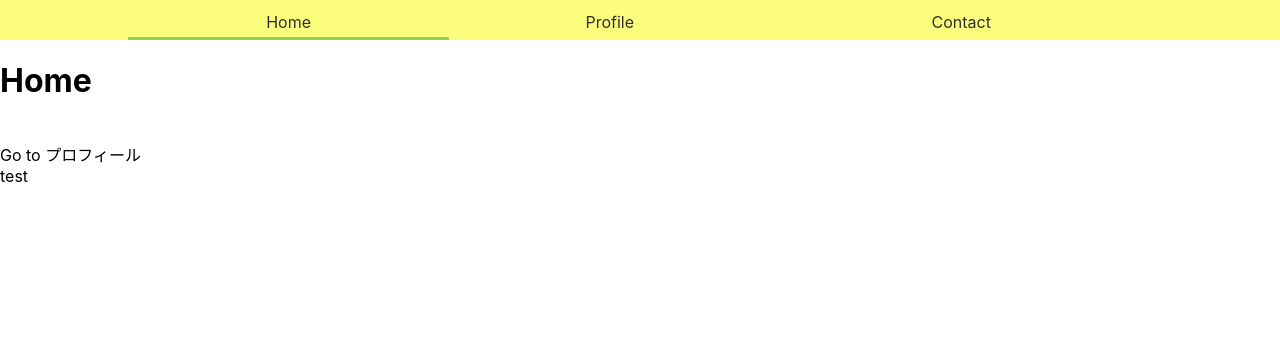
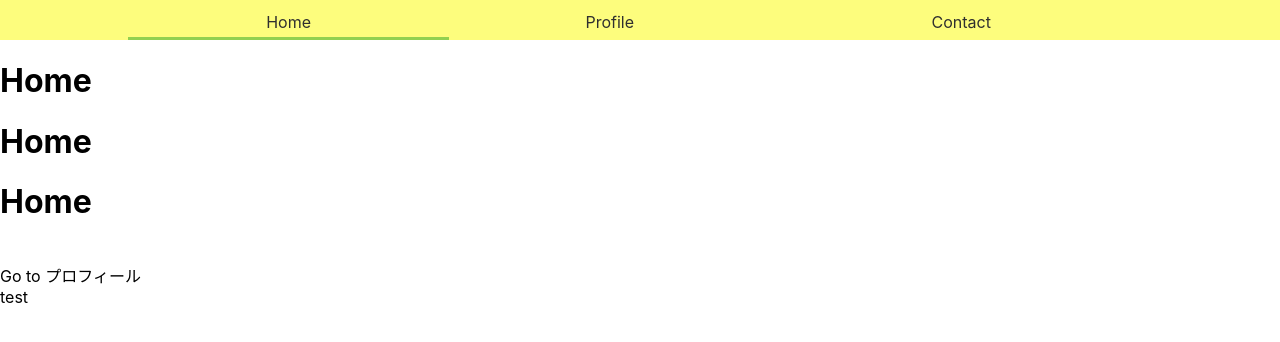
Before and after one commit to ruderude/barcode_blog, a Next.js app: page / in a window 1280 px wide. Shown: the top 342 px of the page. Built offline with nearby package versions, Linux system fonts and the light colour scheme.

Commit message:
ブランチテスト

```diff
--- a/pages/index.tsx
+++ b/pages/index.tsx
@@ -8,6 +8,12 @@ import styles from '../styles/Home.module.css'
 const Home: NextPage = () => {
   return (
     <>
+      <h1>
+        Home
+      </h1>
+      <h1>
+        Home
+      </h1>
       <h1>
         Home
       </h1>
```
